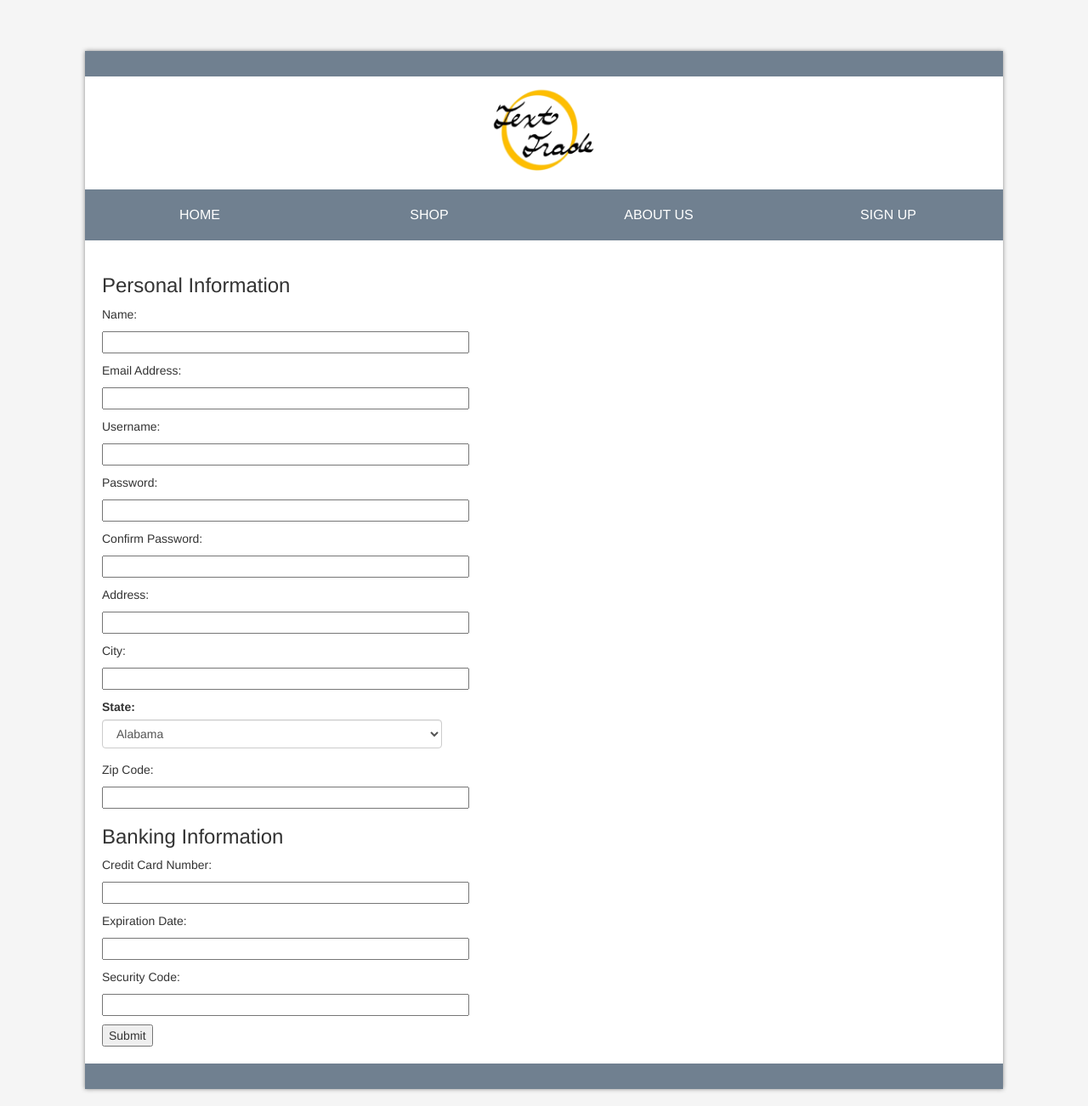
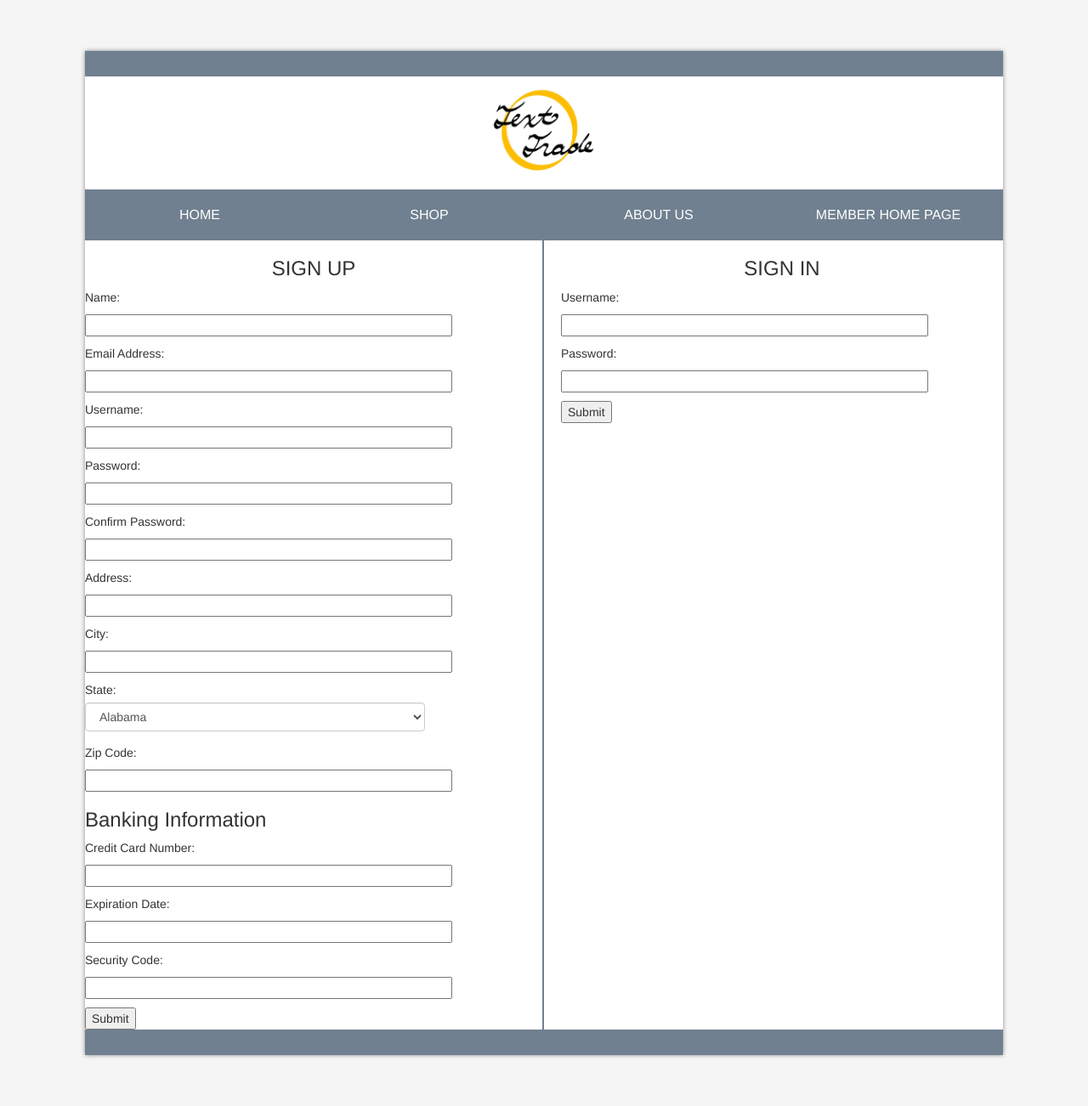
Before and after one commit to bnh5et/EComm, a PHP site: page /phpmail/sign_up.html in a window 1280 px wide. Shown: the whole page at 85% size. Run offline with PHP 8.4, Linux system fonts and the light colour scheme.

Commit message:
Added sign-in page

```diff
--- a/about_us.html
+++ b/about_us.html
@@ -21,7 +21,7 @@
             <a href="index.php">HOME</a>
             <a href="purchase.php">SHOP</a>
             <a href="about_us.html">ABOUT US</a>
-            <a href="sign_up.html">SIGN UP</a>
+            <a href="sign_up.html">MEMBER HOME PAGE</a>
         </nav>
         <div class="aboutus-page">
             <!--<div class="button-container">
@@ -34,7 +34,7 @@
                         and paying incredibly high prices for eTextbooks. Then we created TextTrade to solve our problems.
                         TextTrade provides a platform for re-selling used eTextbooks online.</p>
                 </div>
-                <div class="info-box" style="float:right; top: 50%; transform: translate(0, -50%);">
+                <div class="info-box" style="float:right; top: 50%; transform: translate(0, -75%);">
                     <h4>Our values...</h4>
                     <p>We believe that textbook publishers profit too much off of college students. After tuition, the last
                         thing students need is more costs. We created our site so students can learn without having to go even
--- a/index.php
+++ b/index.php
@@ -21,7 +21,7 @@
             <a href="index.php">HOME</a>
             <a href="purchase.php">SHOP</a>
             <a href="about_us.html">ABOUT US</a>
-            <a href="sign_up.html">SIGN UP</a>
+            <a href="sign_up.html">MEMBER HOME PAGE</a>
         </nav>
         <div class="home-page">
             <div id="textbook-overlay">
--- a/purchase.html
+++ b/purchase.html
@@ -21,7 +21,7 @@
                 <a href="index.php">HOME</a>
                 <a href="purchase.php">SHOP</a>
                 <a href="about_us.html">ABOUT US</a>
-                <a href="sign_up.html">SIGN UP</a>
+                <a href="sign_up.html">MEMBER HOME PAGE</a>
             </nav>
             <div class="home-page">
 
--- a/sign_up.html
+++ b/sign_up.html
@@ -23,12 +23,13 @@
 			<a href="index.php">HOME</a>
 			<a href="purchase.php">SHOP</a>
 			<a href="about_us.html">ABOUT US</a>
-			<a href="sign_up.html">SIGN UP</a>
+			<a href="sign_up.html">MEMBER HOME PAGE</a>
 		</nav>
 
 		<div class="signup-page">
-			<form action="createNewAccount.php" method="post" onsubmit="return ccNumber()">
-				<h3>Personal Information</h3>
+			<div class="signup" style="width: 50%; display: inline-block; border-right: 2px solid slategray;">
+				<h3 style="text-align: center;">SIGN UP</h3>
+				<form action="createNewAccount.php" method="post">
 					<p>Name:</p><input type="text" name="name" id="name" size="50">
 					<p></p>
 					<p>Email Address:</p><input type="text" name="email" id="email" size="50">
@@ -44,7 +45,7 @@
 					<p>City:</p><input type="text" name="city" id="city" size="50">
 					<p></p>
 					<div class="form-group">
-					<label for="state">State:</label>
+						<label for="state" style="font-weight: normal">State:</label>
 						<select class="form-control" name="state" id="state" style="max-height: 50px; max-width: 400px;">
 							<option value="AL">Alabama</option>
 							<option value="AK">Alaska</option>
@@ -106,10 +107,21 @@
 					<p></p>
 					<p>Expiration Date:</p><input type="text" name="exp" id="exp" size="50">
 					<p></p>
-				<p>Security Code:</p><input type="text" name="security" id="name" size="50">
+					<p>Security Code:</p><input type="text" name="security" id="security" size="50">
 					<p></p>
 					<input type="Submit" value="Submit">
 				</form>
+			</div>
+			<div class="signin" style="width: 50%; display: inline-block; float: right; padding-left: 20px;">
+				<h3 style="text-align: center;">SIGN IN</h3>
+				<form>
+					<p>Username:</p><input type="text" size="50">
+					<p></p>
+					<p>Password:</p><input type="password" size="50">
+					<p></p>
+					<input type="Submit" value="Submit">
+				</form>
+			</div>
 		</div>
 
 		<div class="block-design"></div>
--- a/styles.css
+++ b/styles.css
@@ -102,10 +102,6 @@ div.main-panel .logo {
     max-width: 150px;
 }
 
-div.signup-page {
-    padding: 20px;
-}
-
 nav {
     width: 100%;
     background-color: slategray;
```
Also changed, not shown: createNewAccount.php (+11 -3 lines). Lines whose indentation alone changed are shown as unchanged.
